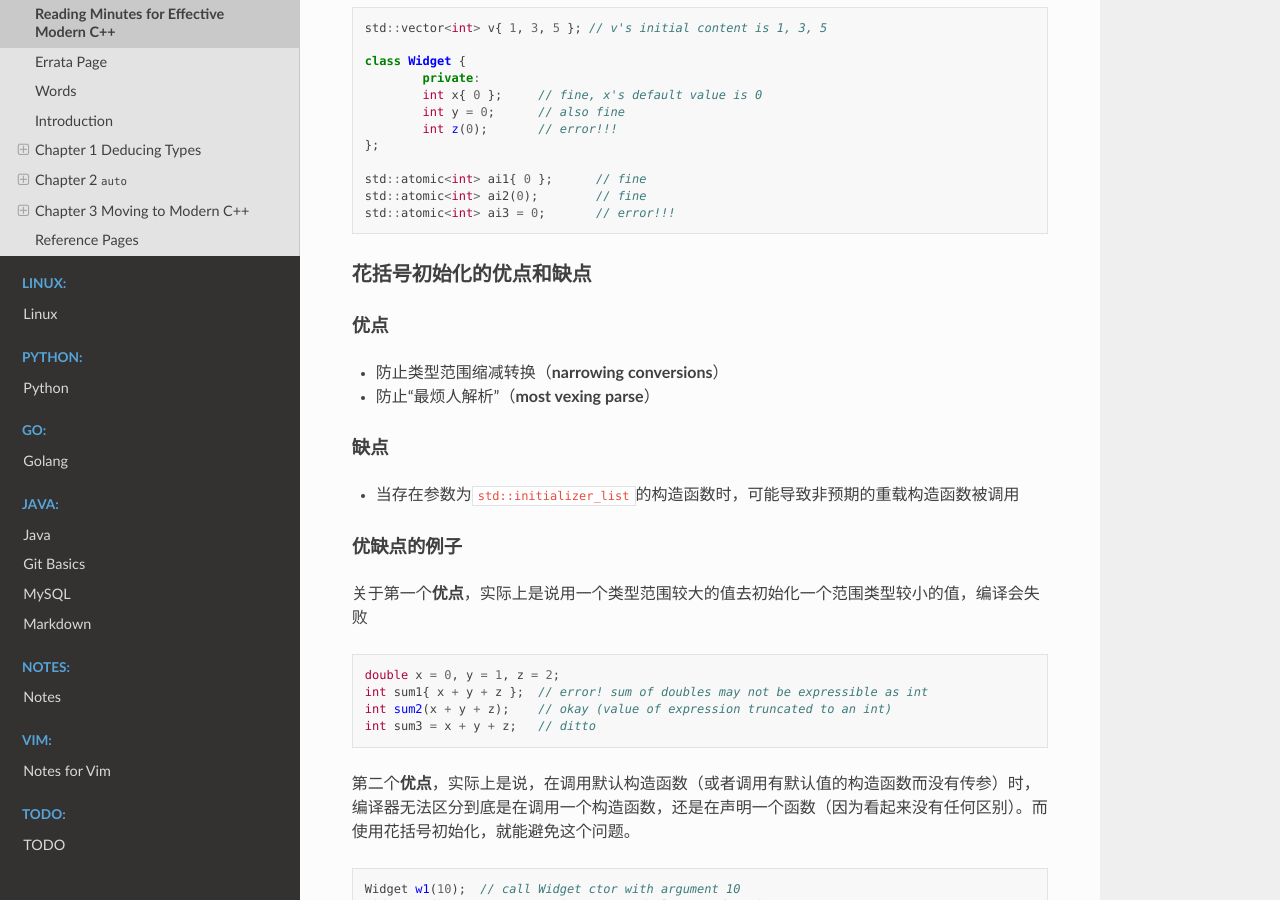
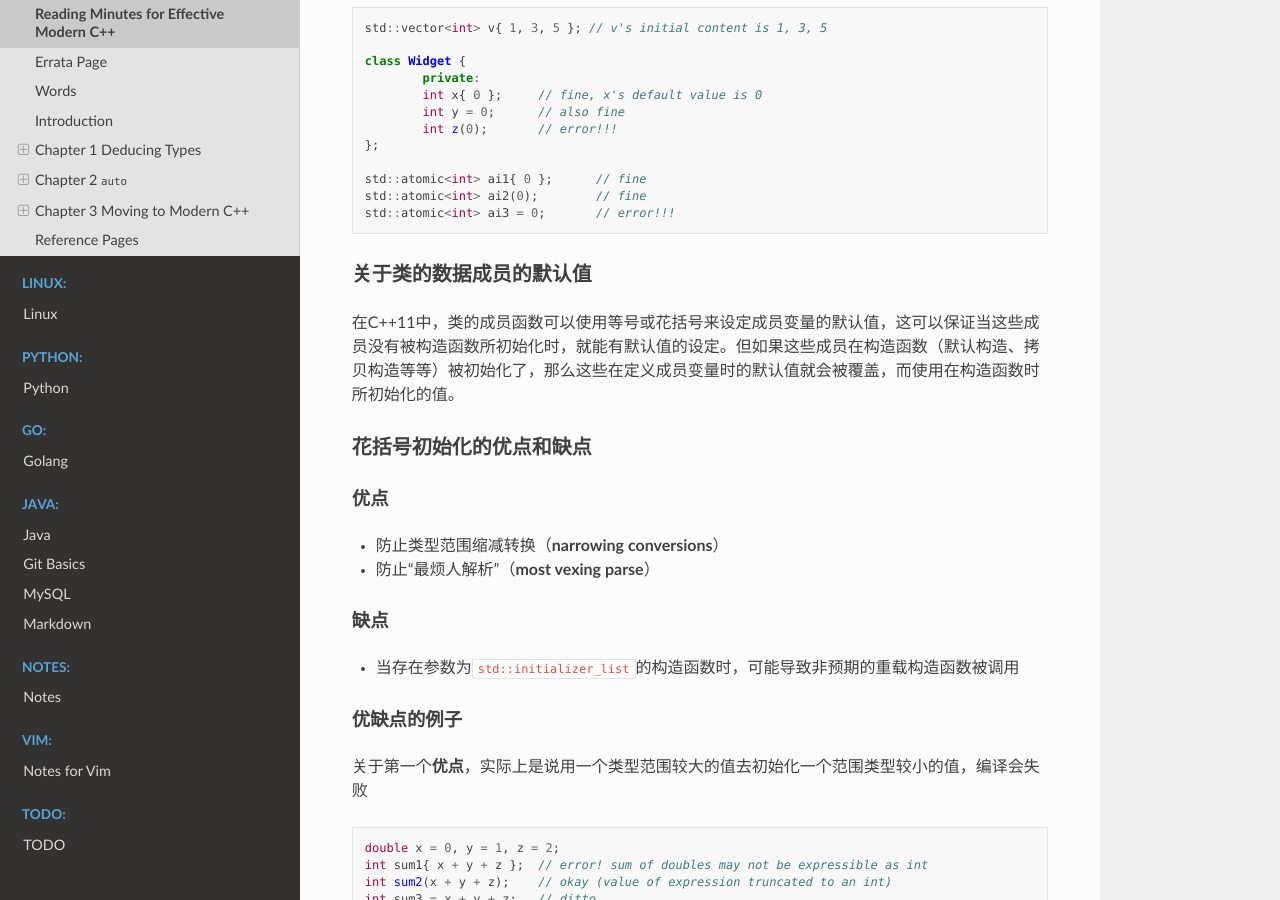
Before and after one commit to Pyrad/pyradnotes, a Sphinx documentation site: the page built from source/CPP/ReadingMinutesEffectiveModernCPP.md, in a window 1280 px wide and 900 px high, scrolled down 27839 px. Built offline with Sphinx 7.4.7 and the Read the Docs theme 2.0.0, drawn with Linux system fonts in a browser that asks for light colours.

Commit message:
class member data's default values
1. Can use "{}" or "=" to set default values for those data members
2. Only used when (default/copy/move) contructors don't set values for
   them

```diff
--- a/source/CPP/ReadingMinutesEffectiveModernCPP.md
+++ b/source/CPP/ReadingMinutesEffectiveModernCPP.md
@@ -1368,6 +1368,12 @@ std::atomic<int> ai3 = 0;	// error!!!
 
 
 
+### 关于类的数据成员的默认值
+
+在C++11中，类的成员函数可以使用等号或花括号来设定成员变量的默认值，这可以保证当这些成员没有被构造函数所初始化时，就能有默认值的设定。但如果这些成员在构造函数（默认构造、拷贝构造等等）被初始化了，那么这些在定义成员变量时的默认值就会被覆盖，而使用在构造函数时所初始化的值。
+
+
+
 ### 花括号初始化的优点和缺点
 
 #### 优点
```
